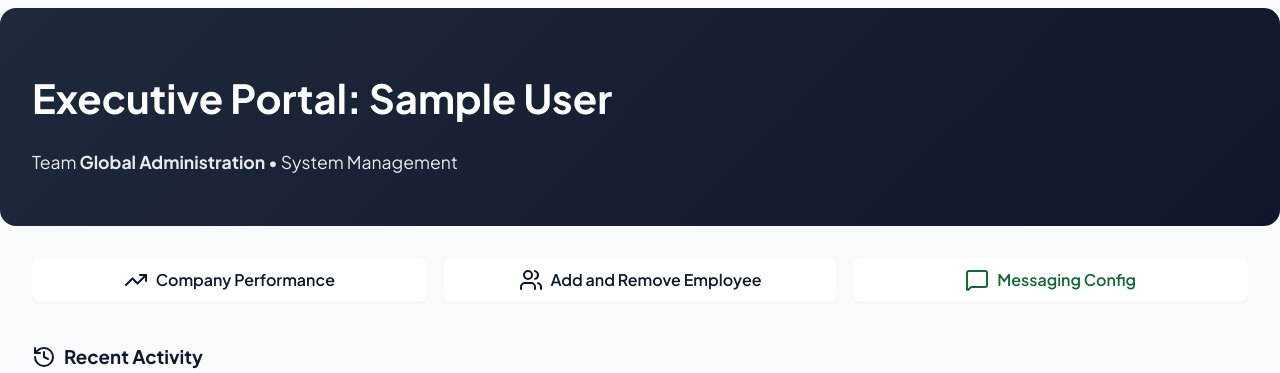
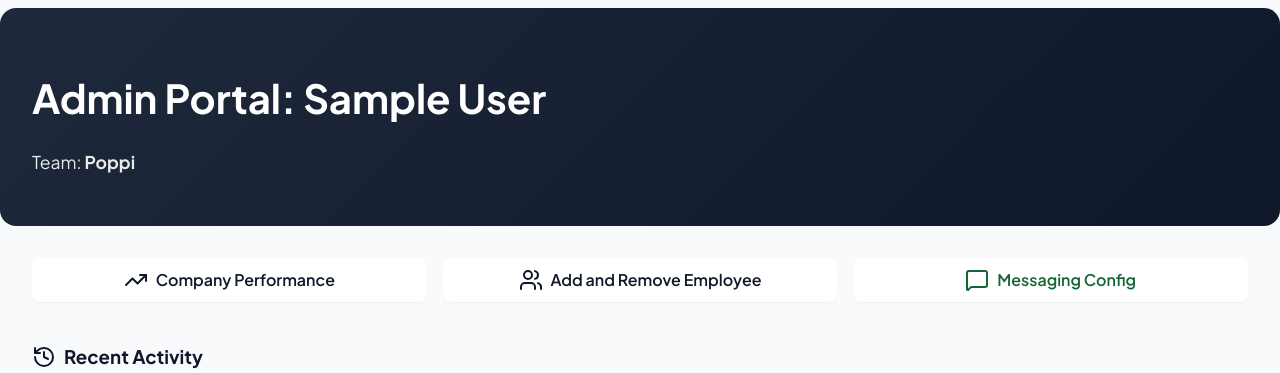
Before and after one commit to Ahsan60712/attendance-system, a Flask app: page /admin-dashboard in a window 1280 px wide. Shown: the part 141-514 px from the top of the page. Run offline with Flask 3, Linux system fonts and the light colour scheme; the visitor is signed in with stand-in values (Sample User, id 1).

Commit message:
Updated CEO dashboard header to Admin Portal and team to Poppi

```diff
--- a/templates/ceo_dashboard.html
+++ b/templates/ceo_dashboard.html
@@ -4,8 +4,8 @@
 
 {% block content %}
 <div class="card" style="background: linear-gradient(135deg, #1e293b, #0f172a); color: white; border: none; margin: -1.5rem -2rem 2rem -2rem; padding: 2rem; border-radius: 16px;">
-    <h1 style="font-size: 2.5rem; margin-bottom: 0.5rem; font-weight: 700;">Executive Portal: {{ admin_name }}</h1>
-    <p style="opacity: 0.9; font-size: 1.1rem;">Team <strong>{{ emp_data.emp_team }}</strong> • System Management</p>
+    <h1 style="font-size: 2.5rem; margin-bottom: 0.5rem; font-weight: 700;">Admin Portal: {{ admin_name }}</h1>
+    <p style="opacity: 0.9; font-size: 1.1rem;">Team: <strong>Poppi</strong></p>
 </div>
 
 <!-- Management Tabs -->
```
